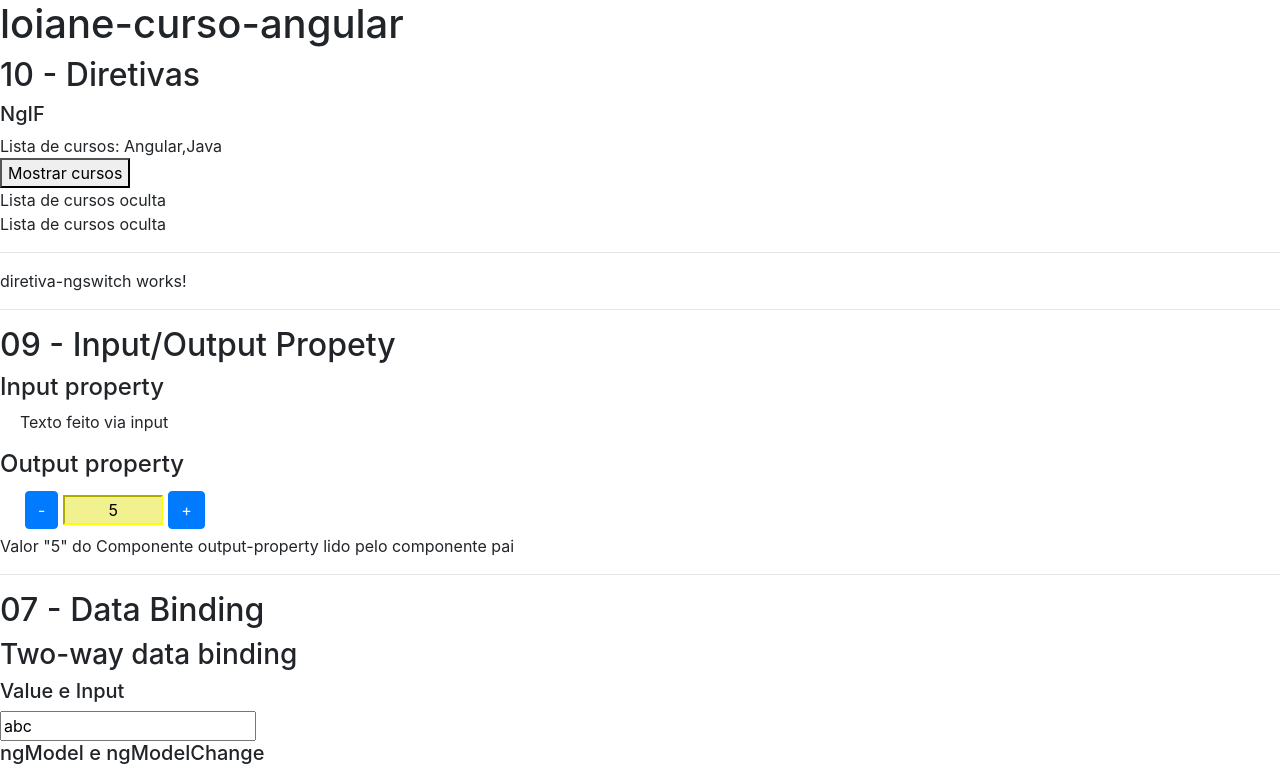
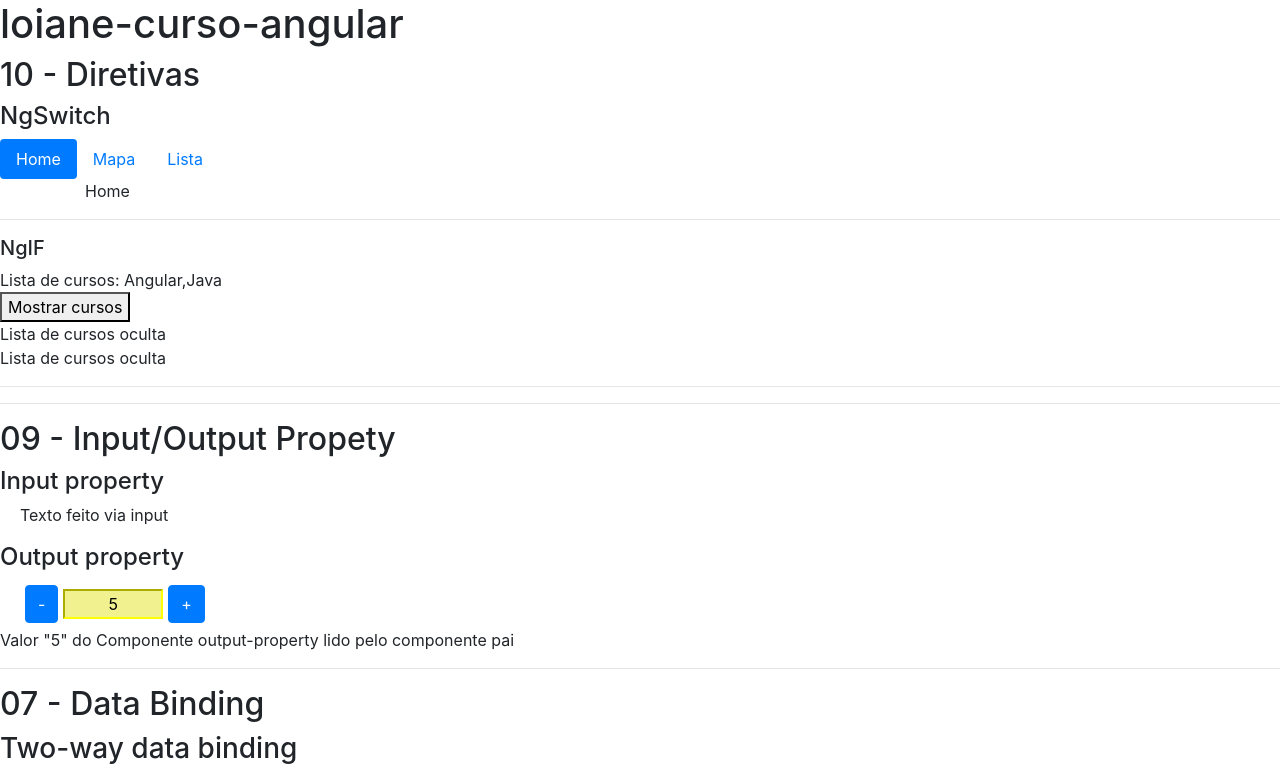
Before and after one commit to dorivansousa/loiane-curso-angular, an Angular app: page / in a window 1280 px wide. Shown: the top 771 px of the page. Built offline with nearby package versions, Linux system fonts and the light colour scheme.

Commit message:
NgSwitch

```diff
--- a/src/app/10-diretivas/diretiva.ngif/diretiva-ngif.component.html
+++ b/src/app/10-diretivas/diretiva.ngif/diretiva-ngif.component.html
@@ -5,7 +5,7 @@
 </div>
 
 <div *ngIf="courses.length == 0">
-    Não existem cursos para listar
+    Lista de cursos está vazia
 </div>
 
 <button #btnShowHide (click)="onBtnShowHideClick()">{{ btnShowHideCaption }}</button>
--- a/src/app/10-diretivas/diretiva.ngswitch/diretiva-ngswitch.component.html
+++ b/src/app/10-diretivas/diretiva.ngswitch/diretiva-ngswitch.component.html
@@ -1 +1,34 @@
-<p>diretiva-ngswitch works!</p>
+<h4>NgSwitch</h4>
+
+<ul class="nav nav-pills">
+    <li class="nav-item">
+      <a class="nav-link"
+         [class.active]="tab == 'home'"
+         (click)="tab = 'home'"
+      >Home</a>
+    </li>
+    <li class="nav-item">
+      <a class="nav-link"
+         [class.active]="tab == 'mapa'"
+         (click)="tab = 'mapa'"
+      >Mapa</a>
+    </li>
+    <li class="nav-item">
+      <a class="nav-link"
+         [class.active]="tab == 'lista'"
+         (click)="tab = 'lista'"
+      >Lista</a>
+    </li>
+  </ul>
+
+  <div class="container" [ngSwitch]="tab">
+    <p *ngSwitchCase="'mapa'">
+        Mapa
+    </p>
+    <p *ngSwitchCase="'lista'">
+        Lista
+    </p>
+    <p *ngSwitchDefault>
+        Home
+    </p>
+  </div>
--- a/src/app/10-diretivas/diretiva.ngswitch/diretiva-ngswitch.component.ts
+++ b/src/app/10-diretivas/diretiva.ngswitch/diretiva-ngswitch.component.ts
@@ -7,6 +7,8 @@ import { Component, OnInit } from '@angular/core';
 })
 export class DiretivaNgswitchComponent implements OnInit {
 
+  tab: string = 'home';
+
   constructor() { }
 
   ngOnInit(): void {
--- a/src/app/10-diretivas/diretivas.component.html
+++ b/src/app/10-diretivas/diretivas.component.html
@@ -1,4 +1,5 @@
+<app-diretiva-ngswitch></app-diretiva-ngswitch>
+<hr />
+
 <app-diretiva-ngif></app-diretiva-ngif>
 <hr />
-
-<app-diretiva-ngswitch></app-diretiva-ngswitch>
```
